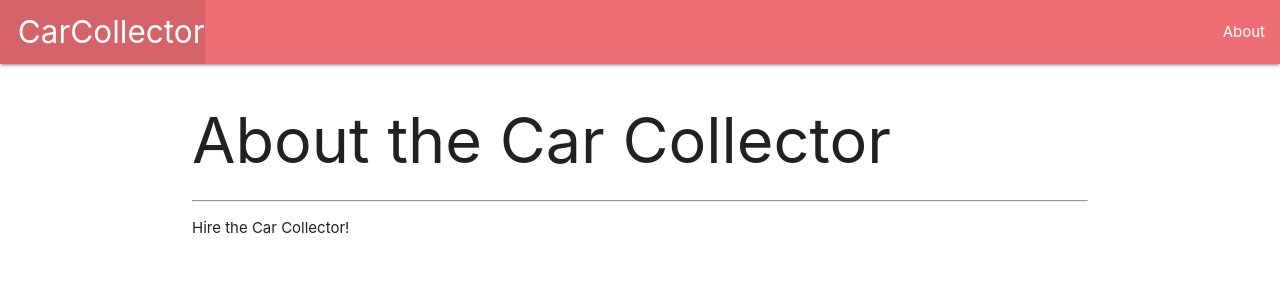
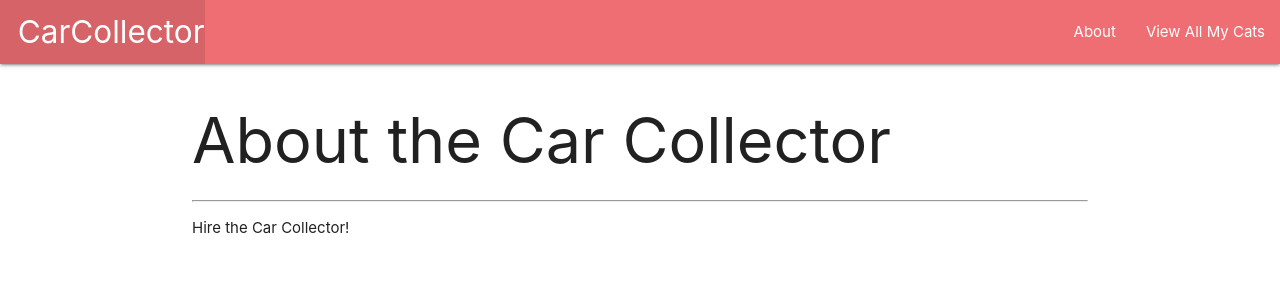
Before and after one commit to nicodenelli/carCollector, a Django app: page /about/ in a window 1280 px wide. Shown: the top 300 px of the page. Run offline with Django 4.2, Linux system fonts and the light colour scheme.

Commit message:
adding view cars nav link

```diff
--- a/main_app/templates/base.html
+++ b/main_app/templates/base.html
@@ -17,7 +17,9 @@
           <li><a href="/" class="left brand-logo">&nbsp;&nbsp;CarCollector</a></li>
         </ul>
         <ul class="right">
-          <li><a href="/about">About</a></li>
+            <li><a href="/about">About</a></li>
+            <!-- new markup below -->
+            <li><a href="/cats">View All My Cats</a></li>
         </ul>
       </div>
     </nav>
```
